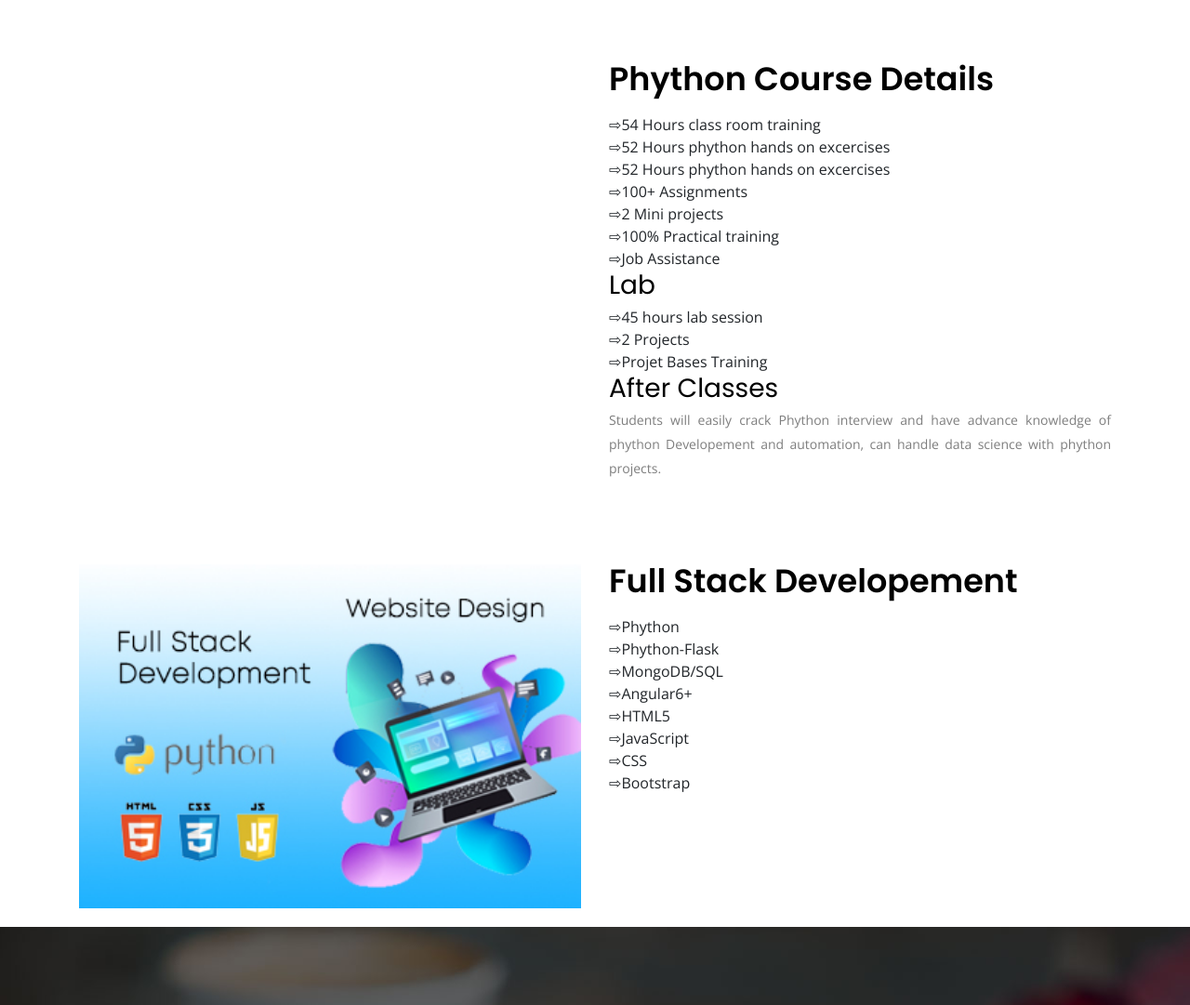
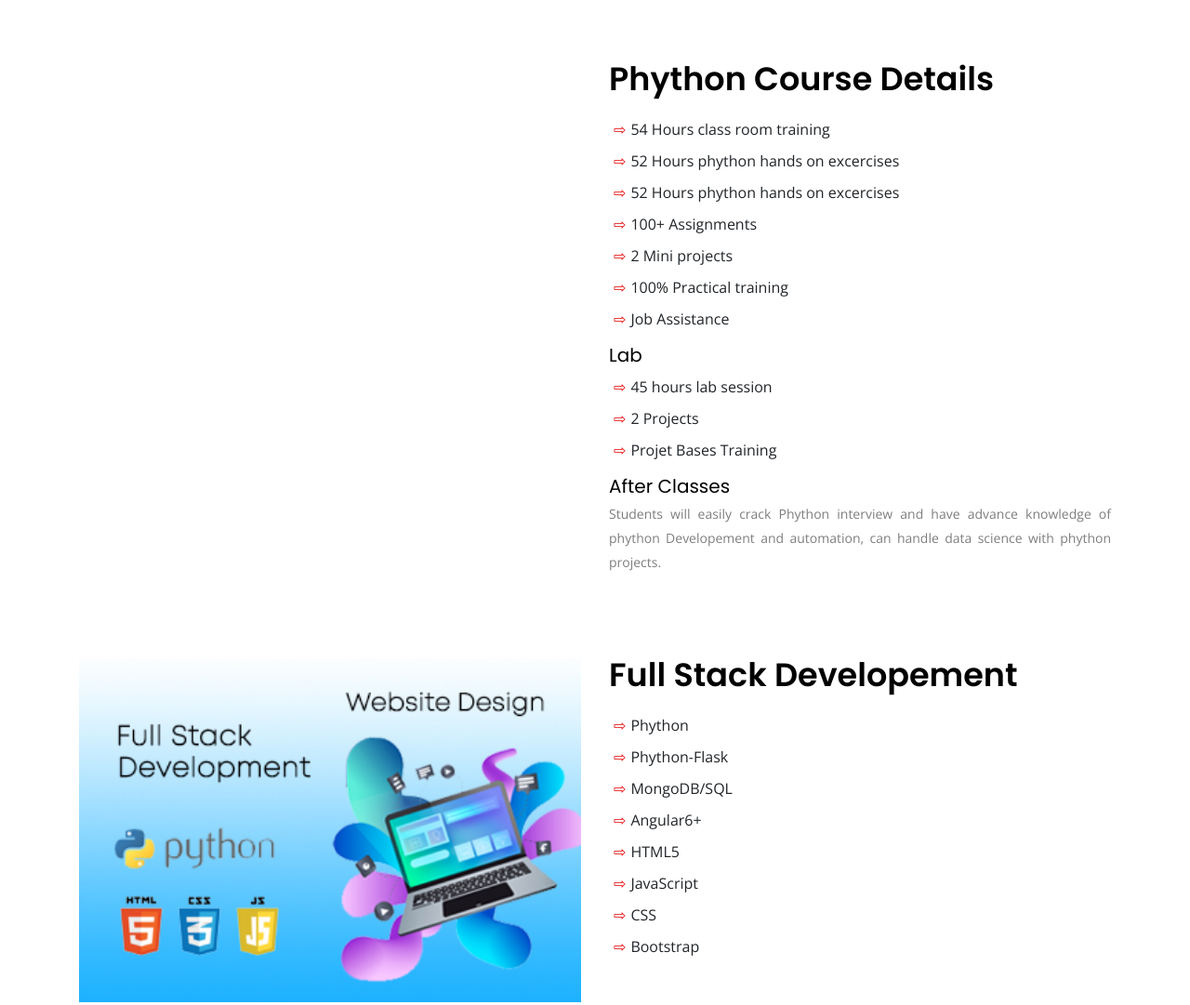
Before and after one commit to vijayreddy4ever/smartence, a plain HTML site: page index.html in a window 1280 px wide. Shown: the part 5417-6498 px from the top of the page at 93% size. Drawn offline with nearby package versions, Linux system fonts and the light colour scheme; some packages are replaced by stand-ins of ours; a script that the page names is missing.

Commit message:
updated css

```diff
--- a/assets/css/home.css
+++ b/assets/css/home.css
@@ -115,3 +115,14 @@ li.nav-item {
 #contact .jkl-counter::before{
     z-index: -999;
 }
+#course-details li>span, #full-stack-course-details li>span {
+    padding-right: 5px;
+    color: #ea0a0a;
+}
+#course-details li, #full-stack-course-details li{
+    padding: 5px;
+}
+#course-details div h3{
+    margin-top: 10px;
+    font-size: 20px;
+}
```
